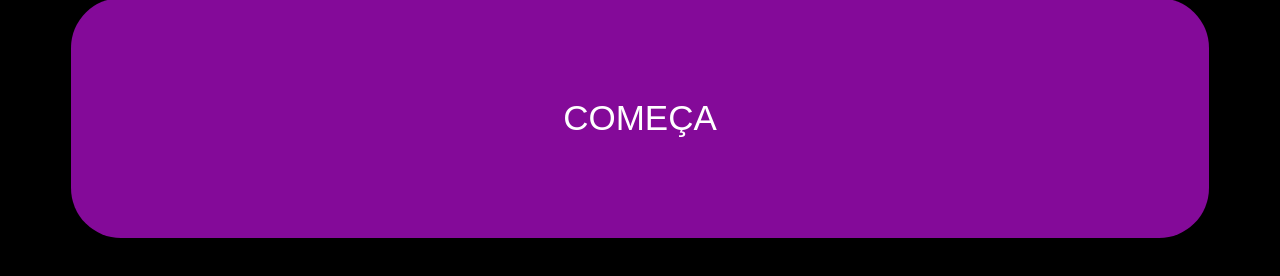
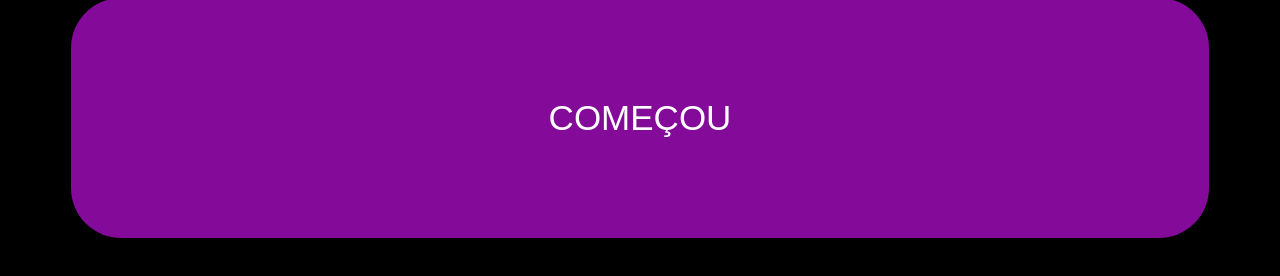
Before and after one commit to dsimonato/temporizador, a plain HTML site: page index.html in a window 1280 px wide. Shown: the part 456-732 px from the top of the page. Drawn offline with Linux system fonts and the light colour scheme; a web font is replaced by a local one.

Commit message:
index.html

```diff
--- a/index.html
+++ b/index.html
@@ -16,7 +16,7 @@
     <div class="timer">
         <span id="seconds">00</span>
     </div>
-    <button id="startButton">COMEÇA</button>
+    <button id="startButton">COMEÇOU</button>
     <audio id="alarmSound" src="acabou.mp3" preload="auto"></audio>
     <script src="script.js"></script>
 </body>
```
